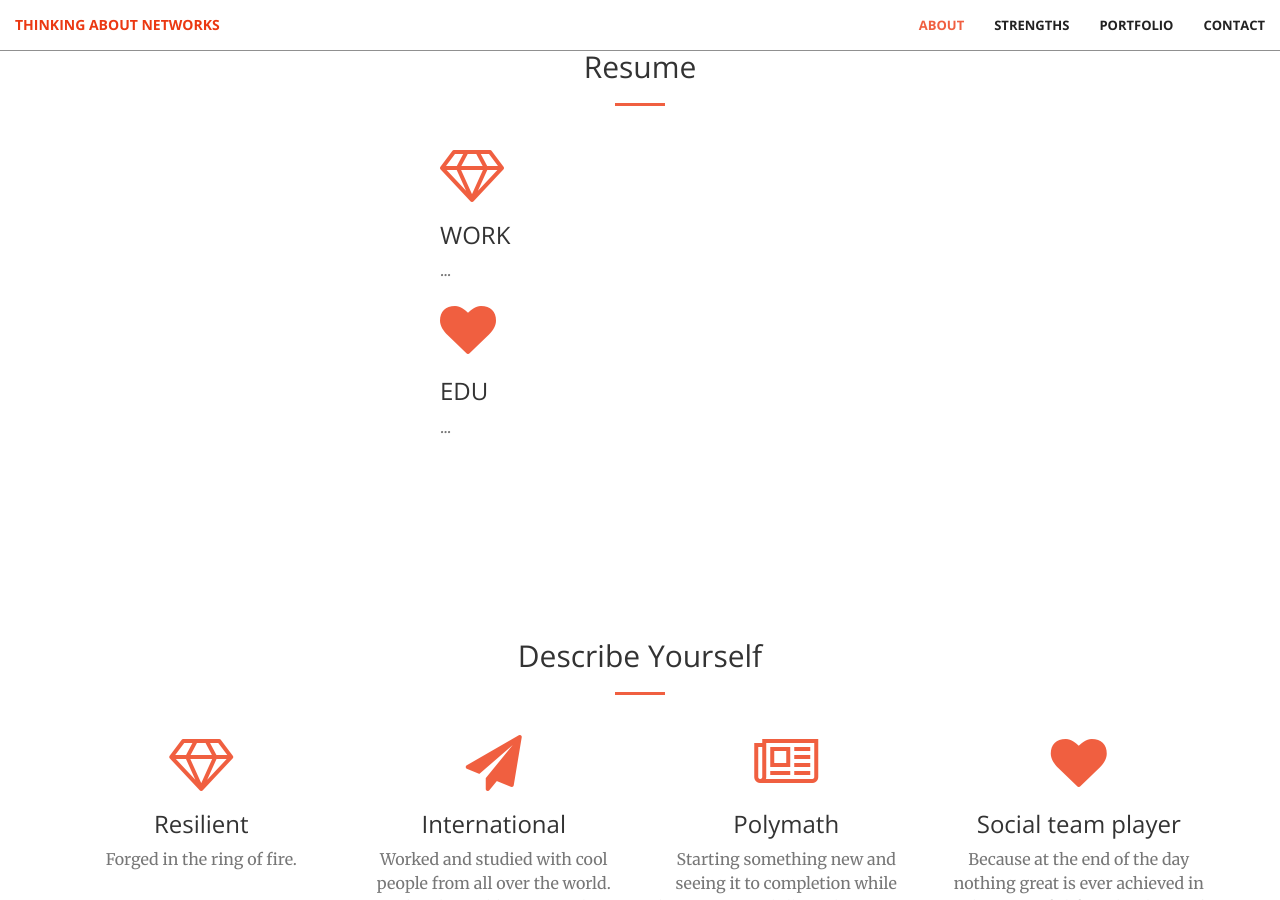
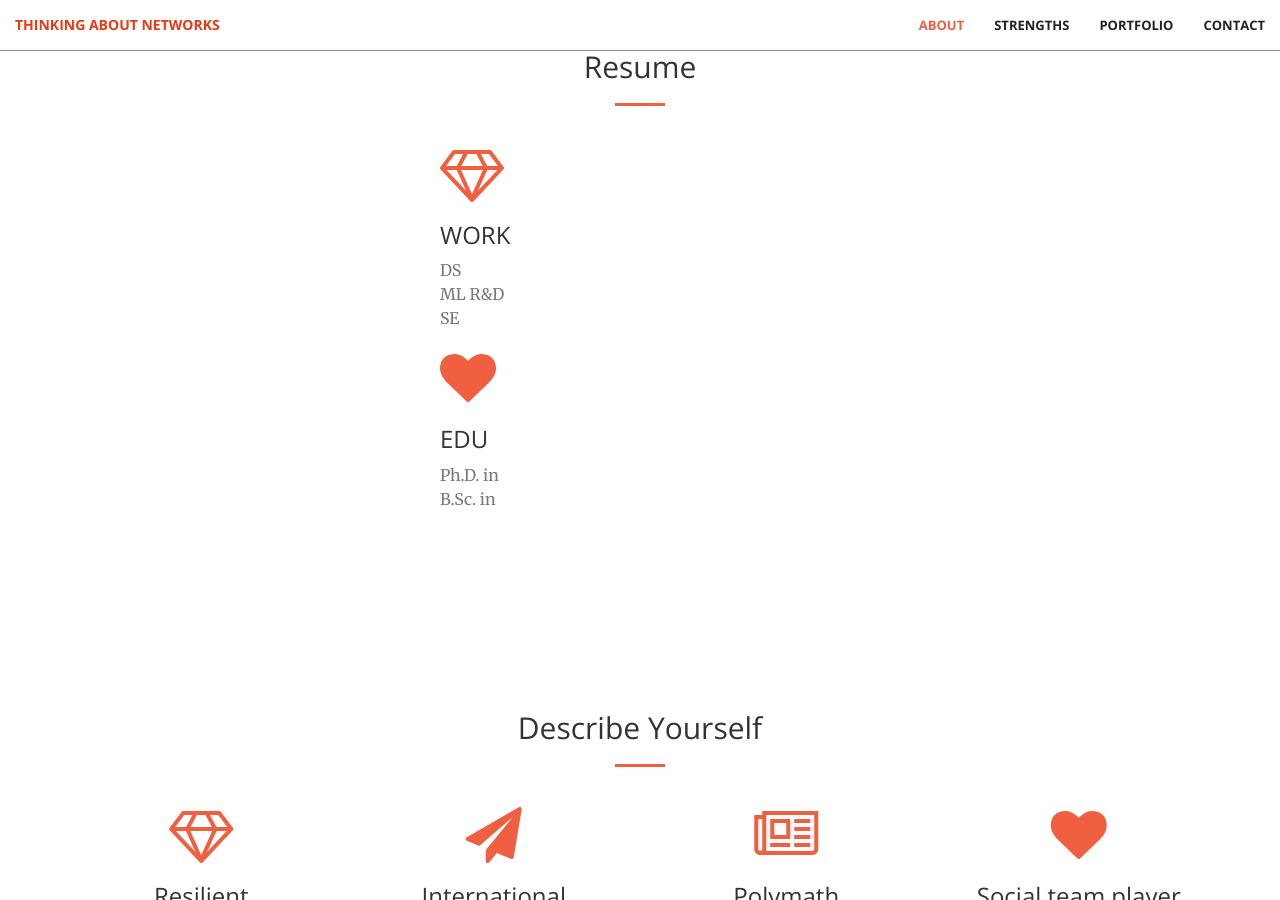
Before and after one commit to jvs--/jvs--.github.io, a Jekyll site: the page built from index.html, in a window 1280 px wide and 900 px high, scrolled down 1822 px. Built offline with Jekyll 4.4.1, drawn with Linux system fonts in a browser that asks for light colours.

Commit message:
fix section ID

```diff
--- a/_includes/resume.html
+++ b/_includes/resume.html
@@ -1,4 +1,4 @@
-<section id="strength">
+<section id="resume">
     <div class="container">
         <div class="row">
             <div class="col-lg-12 text-center">
@@ -13,13 +13,16 @@
             <div class="service-box">
                 <i class="fa fa-4x fa-diamond wow bounceIn text-primary"></i>
                 <h3>WORK</h3>
-                <p class="text-muted">...</p>
+                <p class="text-muted">DS</p>
+                <p class="text-muted">ML R&D</p>
+                <p class="text-muted">SE</p>
             </div>
 
             <div class="service-box">
                 <i class="fa fa-4x fa-heart wow bounceIn text-primary" data-wow-delay=".3s"></i>
                 <h3>EDU</h3>
-                <p class="text-muted">...</p>
+                <p class="text-muted">Ph.D. in </p>
+                <p class="text-muted">B.Sc. in </p>
             </div>
 
         </div>
```
